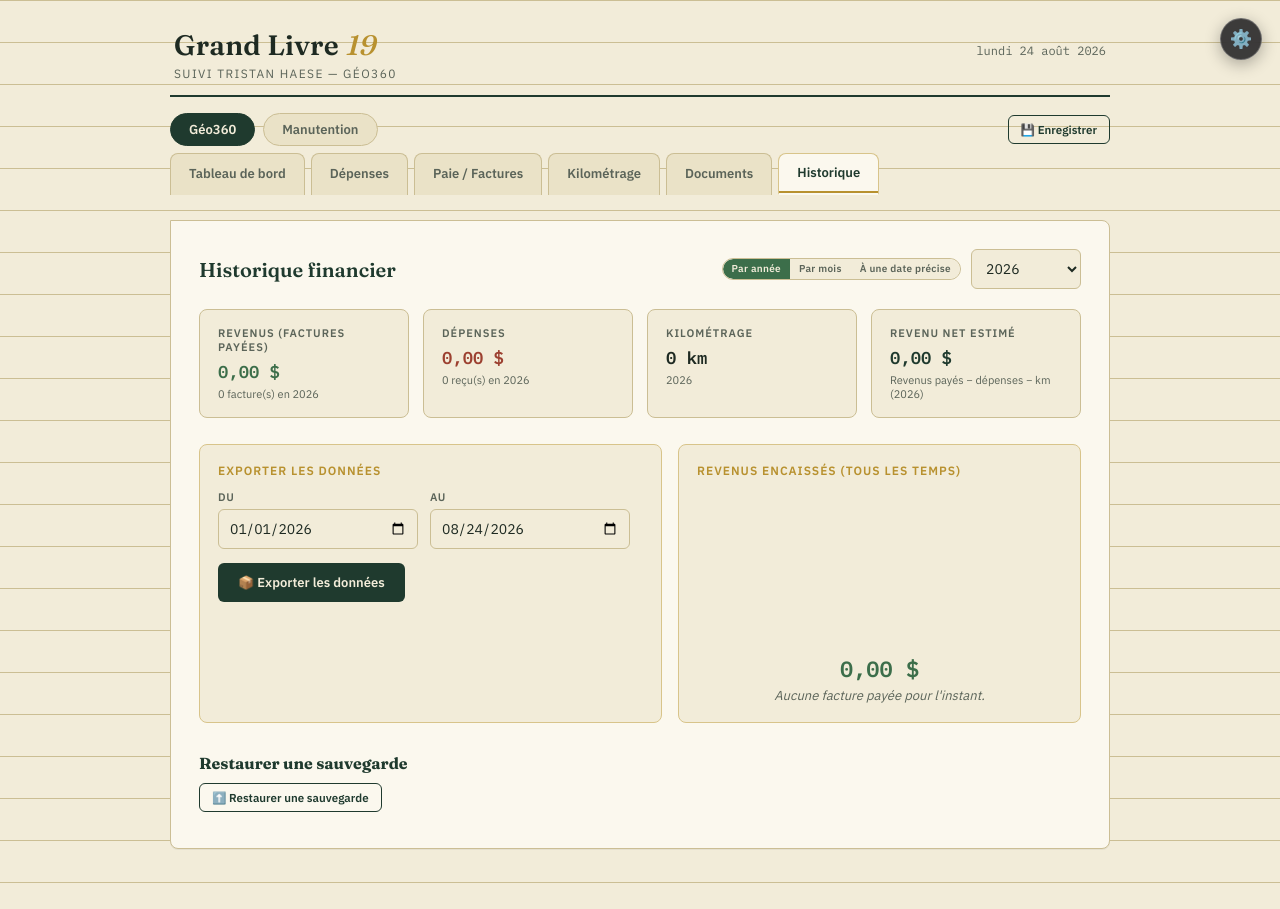
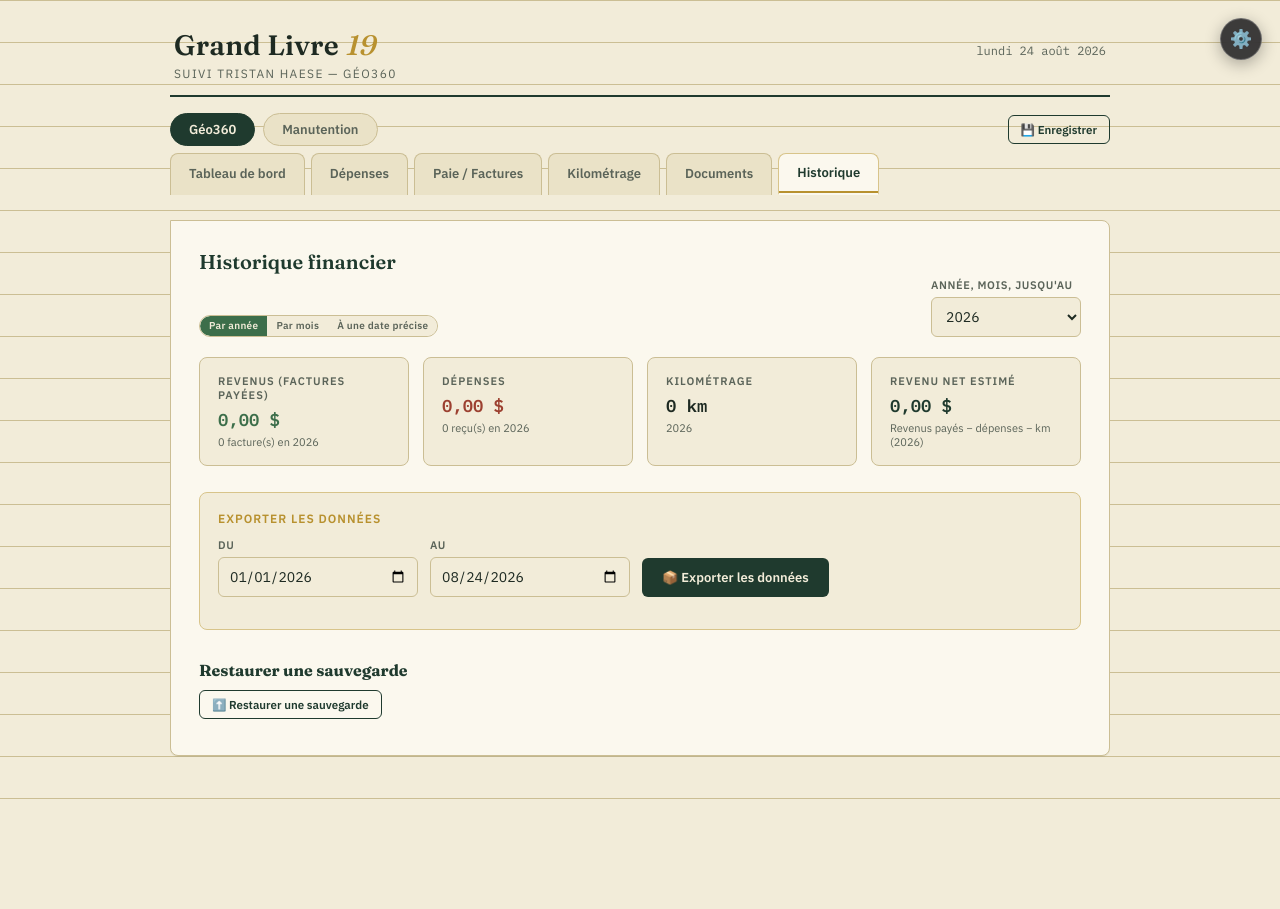
Before and after one commit to zheant/Grand-Livre-19, a React (Vite) app: page / in a window 1280 px wide. Both pictures are taken after a click on the button "Historique". After the commit the page ends 816 px from the top, so only its background shows below. Built offline with nearby package versions, Linux system fonts and the light colour scheme; a web font is replaced by a local one.

Commit message:
Deplacer la pile de pieces vers le tableau de bord ; reorganiser l'entete et l'export d'Historique

```diff
--- a/src/panels/DashboardPanel.tsx
+++ b/src/panels/DashboardPanel.tsx
@@ -1,4 +1,5 @@
 import { useState } from 'react'
+import { CoinPile } from '../components/CoinPile'
 import type { AppSettings } from '../hooks/useSettings'
 import { formatCents, formatKm, toCents } from '../lib/money'
 import { getTauxKmRepere } from '../lib/parametresFiscaux'
@@ -37,6 +38,10 @@ export function DashboardPanel({ ledger, settings }: { ledger: Ledger; settings:
   // mode d'affichage choisi ci-dessus.
   const netCents = Math.max(0, revenuTotalCents - totalDepensesCents - kmDeductionCents)
   const reserveSimpleCents = Math.round((netCents * reservePct) / 100)
+
+  const revenuPayeTousLesTemps = invoices
+    .filter((f) => f.statut === 'Payée')
+    .reduce((s, f) => s + f.montantCents, 0)
 
   return (
     <section className="panel">
@@ -111,6 +116,11 @@ export function DashboardPanel({ ledger, settings }: { ledger: Ledger; settings:
         </div>
         <div className="ramount mono">{formatCents(reserveSimpleCents)}</div>
       </div>
+
+      <div className="review-box" style={{ margin: 0 }}>
+        <div className="rb-title">Revenus encaissés (tous les temps)</div>
+        <CoinPile totalCents={revenuPayeTousLesTemps} />
+      </div>
     </section>
   )
 }
--- a/src/panels/HistoriquePanel.tsx
+++ b/src/panels/HistoriquePanel.tsx
@@ -4,7 +4,6 @@ import { saveBlobWithPicker } from '../lib/download'
 import { formatCents, formatKm, toCents } from '../lib/money'
 import { getTauxKmRepere } from '../lib/parametresFiscaux'
 import { importerSauvegarde, parseBackupFile, type BackupFile } from '../lib/backup'
-import { CoinPile } from '../components/CoinPile'
 import { ConfirmModal } from '../components/ConfirmModal'
 import type { useLedger } from '../hooks/useLedger'
 import type { useDocuments } from '../hooks/useDocuments'
@@ -133,10 +132,6 @@ export function HistoriquePanel({
 
   const selectedYear = years.includes(year) ? year : (years[0] ?? year)
 
-  const revenuPayeTousLesTemps = invoices
-    .filter((f) => f.statut === 'Payée')
-    .reduce((s, f) => s + f.montantCents, 0)
-
   const stats = useMemo(() => {
     if (mode === 'annee') {
       const invY = invoices.filter((f) => f.date.slice(0, 4) === selectedYear)
@@ -173,11 +168,9 @@ export function HistoriquePanel({
 
   return (
     <section className="panel">
-      <div className="label-row" style={{ marginBottom: 20, flexWrap: 'wrap', gap: 12 }}>
-        <h2 className="panel-title" style={{ margin: 0 }}>
-          Historique financier
-        </h2>
-        <div style={{ display: 'flex', gap: 10, alignItems: 'center', flexWrap: 'wrap' }}>
+      <h2 className="panel-title">Historique financier</h2>
+
+      <div className="label-row" style={{ marginBottom: 20, flexWrap: 'wrap', gap: 12, alignItems: 'flex-end' }}>
         <div className="mini-toggle">
           <button
             type="button"
@@ -202,31 +195,20 @@ export function HistoriquePanel({
           </button>
         </div>
 
+        <div className="field" style={{ flex: '0 0 auto', minWidth: 150 }}>
+          <label>Année, mois, jusqu'au</label>
           {mode === 'annee' && (
-            <div className="field" style={{ flex: '0 0 auto', minWidth: 110 }}>
-              <select value={selectedYear} onChange={(e) => setYear(e.target.value)} aria-label="Année">
+            <select value={selectedYear} onChange={(e) => setYear(e.target.value)}>
               {years.map((y) => (
                 <option key={y} value={y}>
                   {y}
                 </option>
               ))}
             </select>
-            </div>
           )}
-          {mode === 'mois' && (
-            <div className="field" style={{ flex: '0 0 auto', minWidth: 150 }}>
-              <input type="month" value={month} onChange={(e) => setMonth(e.target.value)} aria-label="Mois" />
-            </div>
-          )}
+          {mode === 'mois' && <input type="month" value={month} onChange={(e) => setMonth(e.target.value)} />}
           {mode === 'date' && (
-            <div className="field" style={{ flex: '0 0 auto', minWidth: 150 }}>
-              <input
-                type="date"
-                value={dateAsOf}
-                onChange={(e) => setDateAsOf(e.target.value)}
-                aria-label="Totaux cumulés jusqu'au"
-              />
-            </div>
+            <input type="date" value={dateAsOf} onChange={(e) => setDateAsOf(e.target.value)} />
           )}
         </div>
       </div>
@@ -254,8 +236,7 @@ export function HistoriquePanel({
         </div>
       </div>
 
-      <div style={{ display: 'flex', gap: 16, flexWrap: 'wrap', marginTop: 20 }}>
-        <div className="review-box" style={{ flex: '1 1 280px', margin: 0 }}>
+      <div className="review-box" style={{ marginTop: 20 }}>
         <div className="rb-title">Exporter les données</div>
         <div className="form-row">
           <div className="field" style={{ maxWidth: 200 }}>
@@ -266,23 +247,17 @@ export function HistoriquePanel({
             <label>Au</label>
             <input type="date" value={exportFin} onChange={(e) => setExportFin(e.target.value)} />
           </div>
-          </div>
-          <div className="btn-row">
+          <div style={{ alignSelf: 'flex-end' }}>
             <button type="button" className="btn" disabled={exportState === 'busy'} onClick={handleExport}>
               {exportState === 'busy' ? 'Préparation du fichier…' : '📦 Exporter les données'}
             </button>
+          </div>
         </div>
         {exportState === 'error' && (
           <p className="status-msg err">
             L'export a échoué — réessaie, et si ça persiste, vérifie la console du navigateur.
           </p>
         )}
-        </div>
-
-        <div className="review-box" style={{ flex: '1 1 220px', margin: 0 }}>
-          <div className="rb-title">Revenus encaissés (tous les temps)</div>
-          <CoinPile totalCents={revenuPayeTousLesTemps} />
-        </div>
       </div>
 
       <h3
```
Lines whose indentation alone changed are shown as unchanged.
